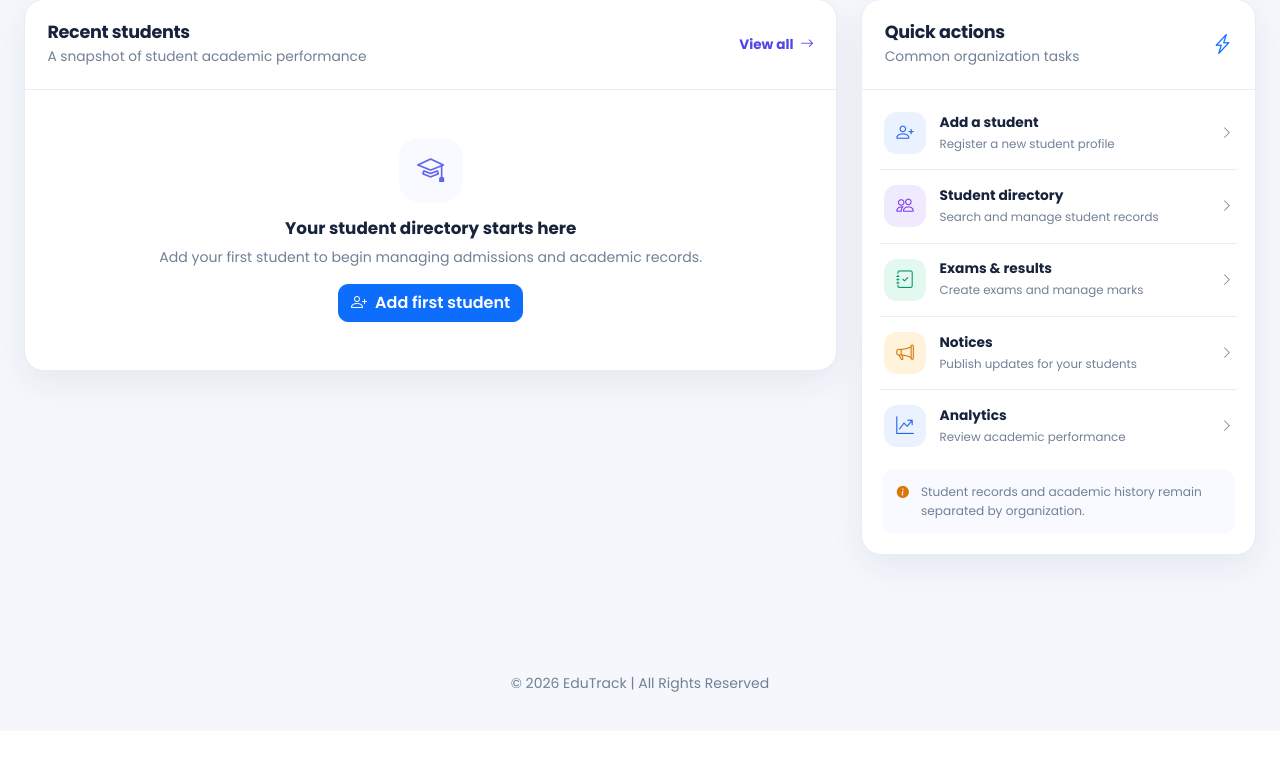
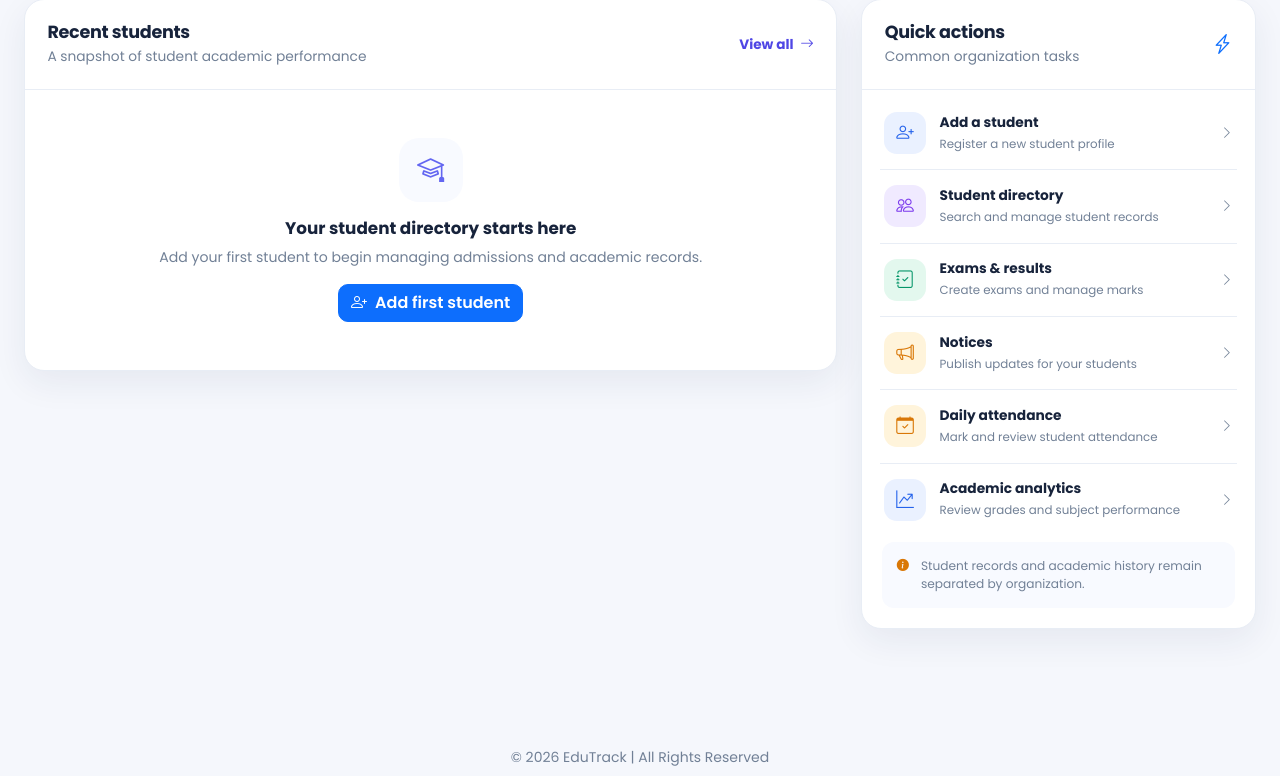
Before and after one commit to alpha00045/EduTrack, a Flask app: template templates/organizations/dashboard.html in a window 1280 px wide. Shown: the part 676-1452 px from the top of the page. Before the commit the page ends 1368 px from the top, so only its background shows below. Run offline with Flask 3, Linux system fonts and the light colour scheme; the template is opened without the code that fills it, so the values that code supplies are empty; parts of the project's set-up code (start-up, migrations or seed data) failed here and were passed over; some libraries are stand-ins or nearby versions.

Commit message:
Add attendance shortcut to organization dashboard

```diff
--- a/templates/organizations/dashboard.html
+++ b/templates/organizations/dashboard.html
@@ -143,9 +143,14 @@
             <span><strong>Notices</strong><small>Publish updates for your students</small></span>
             <i class="bi bi-chevron-right action-chevron"></i>
           </a>
+          <a class="quick-action" href="{{ url_for('organization_attendance') }}">
+            <span class="action-icon action-amber"><i class="bi bi-calendar-check"></i></span>
+            <span><strong>Daily attendance</strong><small>Mark and review student attendance</small></span>
+            <i class="bi bi-chevron-right action-chevron"></i>
+          </a>
           <a class="quick-action" href="{{ url_for('organization_analytics') }}">
             <span class="action-icon action-blue"><i class="bi bi-graph-up-arrow"></i></span>
-            <span><strong>Analytics</strong><small>Review academic performance</small></span>
+            <span><strong>Academic analytics</strong><small>Review grades and subject performance</small></span>
             <i class="bi bi-chevron-right action-chevron"></i>
           </a>
         </div>
```
